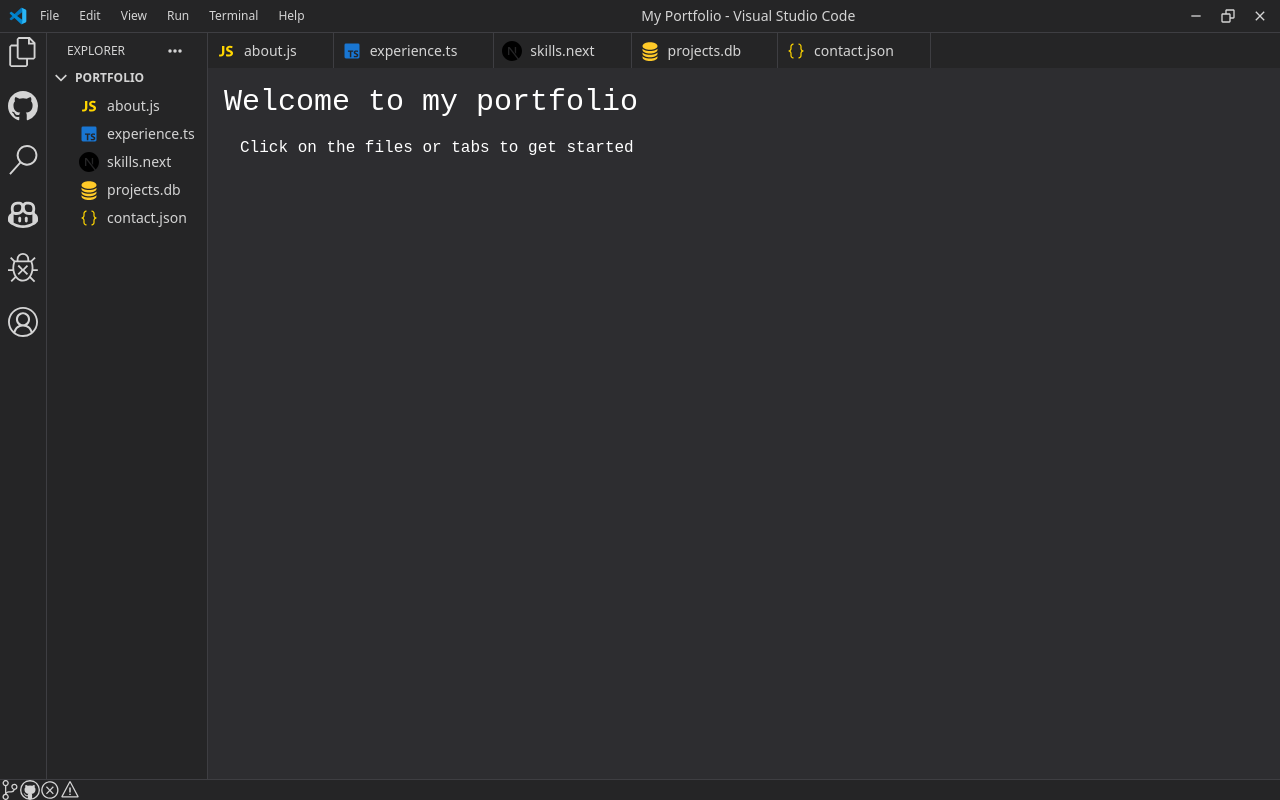
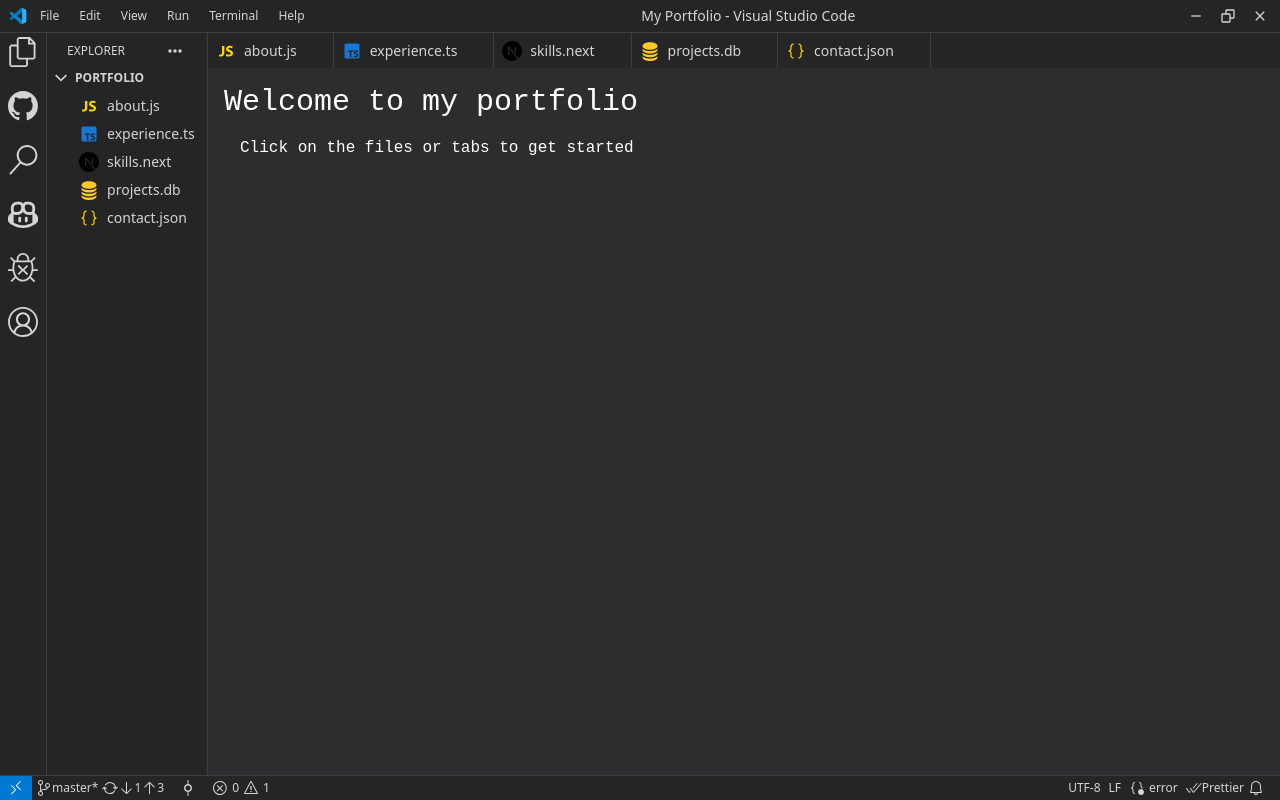
Before and after one commit to Zydxc/portfolio2, a Next.js app: page / in a window 1280 px wide. Built offline with nearby package versions, Linux system fonts and the light colour scheme; a web font is replaced by a local one.

Commit message:
Refactor components; clean up code formatting, improve icon imports, and enhance layout structure

```diff
--- a/app/projects/page.tsx
+++ b/app/projects/page.tsx
@@ -37,7 +37,7 @@ export default function Projects() {
     fetchRepos();
   }, [fetchRepos]);
 
-  console.log(repos);
+
   // I need to refurbish my repos
   return (
     <>
--- a/components/FileExplorer.tsx
+++ b/components/FileExplorer.tsx
@@ -60,10 +60,10 @@ export default function FileExplorer() {
             <div
               key={idx}
               onClick={() => redirectPage(item.name)}
-              className={`flex items-center flex-row hover:bg-[#545454] py-1 gap-2 pl-8 ${
+              className={`flex items-center flex-row  py-1 gap-2 pl-8 ${
                 activeTab === removeFileExtensionString(item.name)
-                  ? "border-vscBlue bg-[#696868] text-white"
-                  : " "
+                  ? "bg-[#545454] text-white"
+                  : "hover:bg-[#47474770]"
               }`}
             >
               <div>{item.icon}</div>
--- a/components/FileTab.tsx
+++ b/components/FileTab.tsx
@@ -4,8 +4,6 @@ import { removeFileExtensionString } from "@/utils/string";
 import { usePathname, useRouter } from "next/navigation";
 import { useEffect, useState } from "react";
 import { MdClose } from "react-icons/md";
-
-
 
 export default function FileTab() {
   const pathname = usePathname().replace(/^\//, "");
@@ -39,9 +37,10 @@ export default function FileTab() {
             <div>{item.icon}</div>
             <div className="text-sm">{item.name}</div>
 
-            <div className="w-[20px] h-[20px] flex items-center justify-center">
-              {activeTab === removeFileExtensionString(item.name) && <MdClose />}
-
+            <div className="w-[20px] h-[20px] flex items-center justify-center ">
+              {activeTab === removeFileExtensionString(item.name) && (
+                <MdClose className="hover-bgdark2 " />
+              )}
             </div>
           </div>
         ))}
--- a/components/Footer.tsx
+++ b/components/Footer.tsx
@@ -1,21 +1,86 @@
-'use client'
+"use client";
+import { usePathname } from "next/navigation";
 import {
+  VscArrowDown,
+  VscArrowUp,
+  VscBell,
+  VscBracketDot,
+  VscCheck,
+  VscCheckAll,
   VscError,
-  VscGithub,
+  VscGitCommit,
+  VscRemote,
   VscSourceControl,
+  VscSync,
   VscWarning,
 } from "react-icons/vsc";
 
+export default function Footer() {
+  const pathname = usePathname().replace(/^\//, "");
 
+  const renderLanguage = () => {
+    if (!pathname) return "error";
+    if (pathname === "experience") return "Typescript ";
+    if (pathname === "about") return "Javascript";
+    if (pathname === "skills") return "Next";
+    if (pathname === "projects") return "Plain Text";
+    if (pathname === "contact") return "JSON";
+  };
+  return (
+    <div className="flex flex-row h-fit bg-dark3 text-defaultFont text-xs border-t gap-1 items-center justify-between  border-borderColor">
+      <div className="flex items-center text-xs gap-1">
+        <div className="bg-[#0078d4] px-2 py-1">
+          <VscRemote fill="#fff" size={16} />
+        </div>
 
-export default function Footer() {
-  return (
-    <div className="flex flex-row h-fit bg-dark3 text-defaultFont border-t border-borderColor">
-        <div></div>
-      <VscSourceControl size={20} />
-      <VscGithub size={20} />
-      <VscError size={20} />
-      <VscWarning size={20} />
+        <div className="flex flex-row hover:bg-[#47474790]">
+          <VscSourceControl size={16} />
+          <span>master*</span>
+        </div>
+
+        <div className="flex flex-row gap-4 ">
+          <div className="flex flex-row hover:bg-[#47474790]">
+            <VscSync size={16} />
+
+            <VscArrowDown size={16} />
+            <span>1</span>
+            <VscArrowUp size={16} />
+            <span>3</span>
+          </div>
+
+          <div className="hover:bg-[#47474790]">
+
+            <VscGitCommit size={16} />
+          </div>
+
+          <div className="flex flex-row gap-1 hover:bg-[#47474790]">
+            <VscError size={16} />
+            <span>0</span>
+            <VscWarning size={16} />
+            <span>1</span>
+          </div>
+        </div>
+      </div>
+
+      <div className="flex items-center text-xs gap-2">
+        <span className="hover:bg-[#47474790]">UTF-8</span>
+        <span className="hover:bg-[#47474790]">LF</span>
+        <div className="flex items-center gap-1 hover:bg-[#47474790]">
+          <VscBracketDot size={16} />
+          <span>{renderLanguage()}</span>
+        </div>
+
+        <div className="flex flex-row gap-1 items-center pr-4 ">
+          <div className="hover:bg-[#47474790] flex flex-row">
+            <VscCheckAll size={16} />
+            <span>Prettier</span>
+          </div>
+
+          <div className="hover:bg-[#47474790]">
+            <VscBell size={16} />
+          </div>
+        </div>
+      </div>
     </div>
   );
 }
--- a/components/Layout.tsx
+++ b/components/Layout.tsx
@@ -10,7 +10,7 @@ export default function Layout({ children } : {children: React.ReactNode}) {
   return (
     <div className="flex flex-col h-screen">
       <MenuBar />
-      <div className="flex flex-row h-full  overflow-hidden">
+      <div className="flex flex-row h-full overflow-hidden">
         <ActivityBar />
         <FileExplorer />
         <div className="w-full">
--- a/data/data.tsx
+++ b/data/data.tsx
@@ -16,6 +16,11 @@ interface ExperienceProps {
 
 interface skillsProps {
   skill: string;
+}
+
+export const myData = {
+  firsName: 'Mel Ivan',
+  lastName: 'Abolencia'
 }
 
 export const expData: ExperienceProps[] = [
```
Also changed, not shown: components/ActivityBar.tsx (+9 -4 lines).
